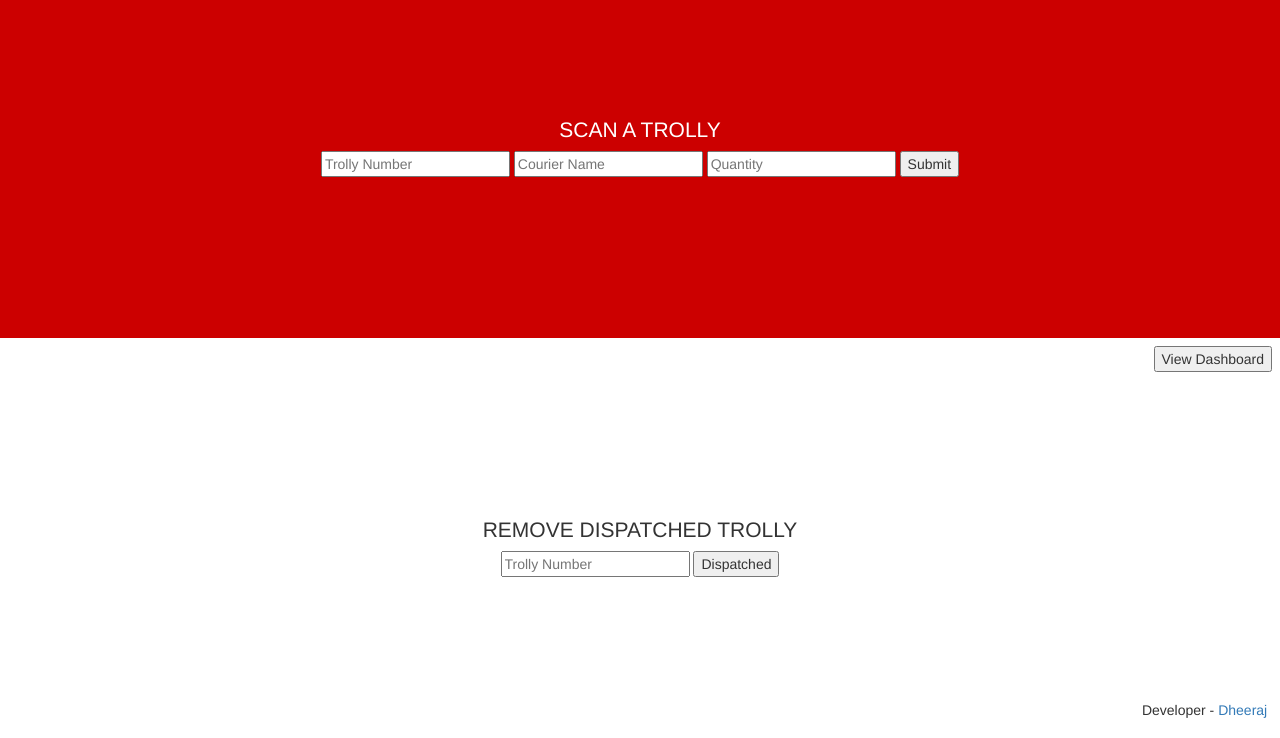
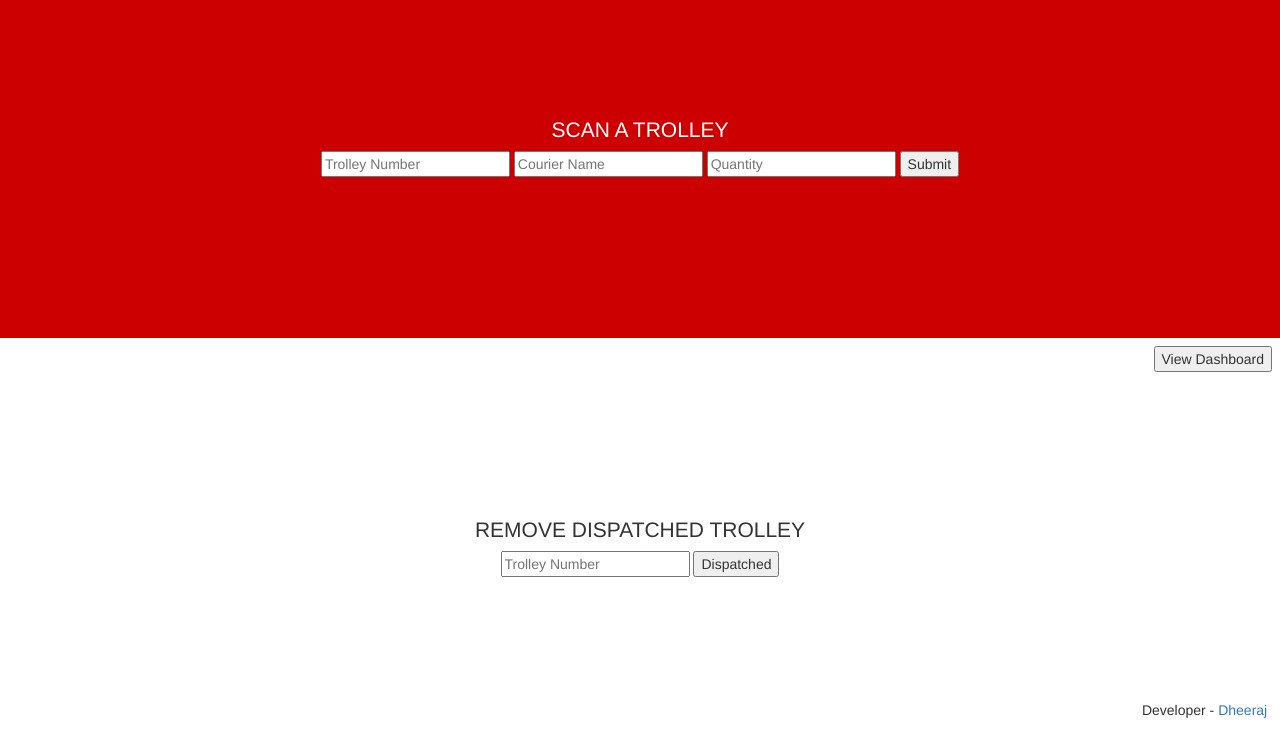
Before and after one commit to Dheerajkawatra/supply-chain-dashboard, a plain HTML site: page index.html in a window 1280 px wide. Shown: the part 62-800 px from the top of the page. Drawn offline with Linux system fonts and the light colour scheme.

Commit message:
Update index.html

```diff
--- a/index.html
+++ b/index.html
@@ -29,8 +29,8 @@
         </header>
         <div class="entry-box">
 
-            <h2>Scan a trolly</h2>
-            <input type="text" id="barcode" placeholder="Trolly Number">
+            <h2>Scan a trolley</h2>
+            <input type="text" id="barcode" placeholder="Trolley Number">
             <input type="text" id="courier" placeholder="Courier Name">
             <input type="number" id="qty" placeholder="Quantity">
             <input type="submit" id="submit" value="Submit">
@@ -42,8 +42,8 @@
 
 
     <div class="dispatched-container">
-        <h2>Remove Dispatched Trolly</h2>
-        <input type="text" id="toBeRemoved" placeholder="Trolly Number">
+        <h2>Remove Dispatched Trolley</h2>
+        <input type="text" id="toBeRemoved" placeholder="Trolley Number">
         <button id="remove">Dispatched</button>
         <p class="hide" id="removed">Removed!!</p>
         <button id="dashboard">View Dashboard</button>
@@ -53,7 +53,7 @@
     <div id="results-container" class="hide">
         <div class="container">
             <div class='row entry entry-head'>
-                <div class='col-md-3 scanned'>Trolly Number</div>
+                <div class='col-md-3 scanned'>Trolley Number</div>
                 <div class='col-md-3'>Courier</div>
                 <div class='col-md-3'>Quantity</div>
                 <div class='col-md-3'>Time</div>
```
